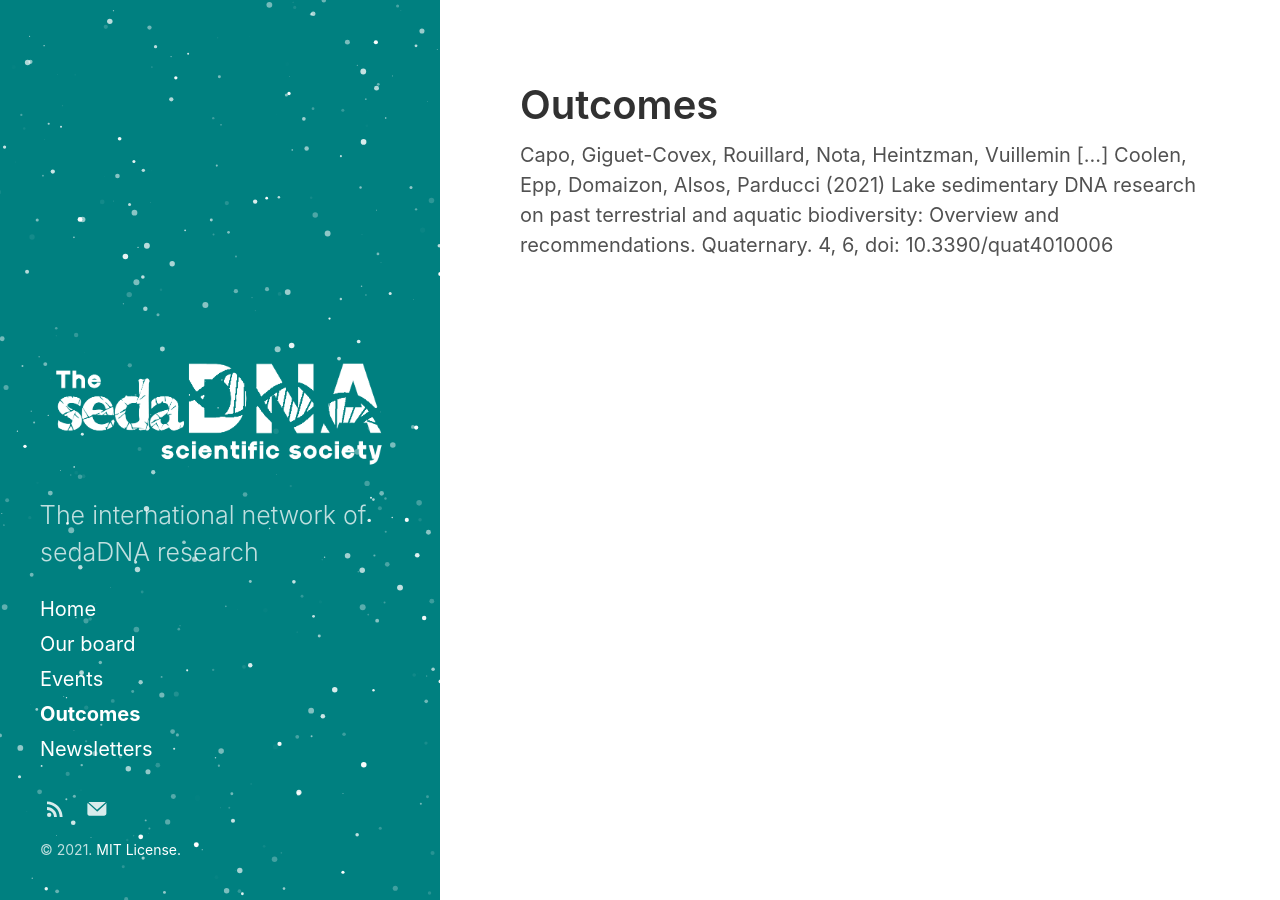
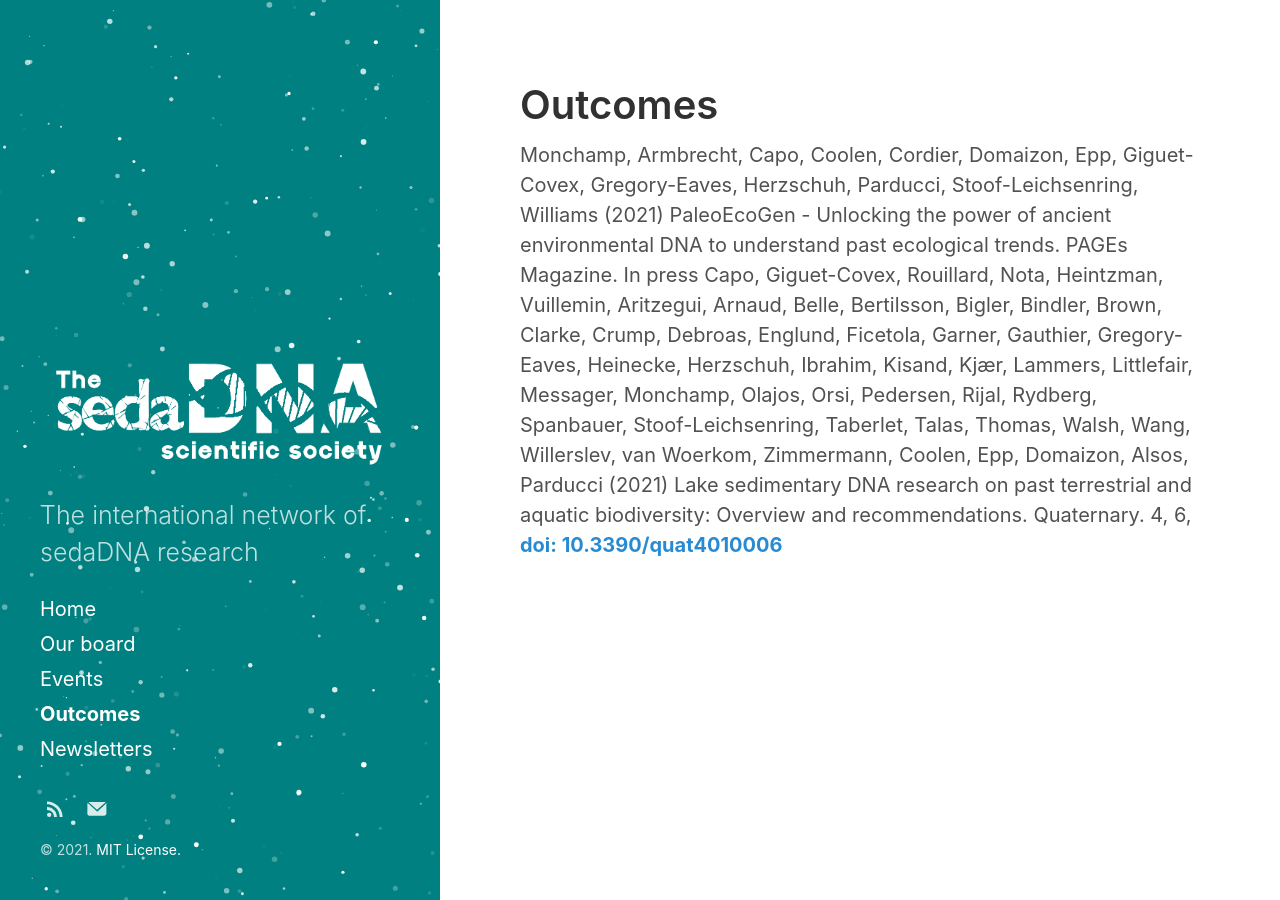
Before and after one commit to sedadna/sedadna.github.io, a Jekyll site: the page built from category/2-outcomes.md, in a window 1280 px wide. Built offline with Jekyll 4.4.1, drawn with Linux system fonts in a browser that asks for light colours.

Commit message:
Update 2-outcomes.md

```diff
--- a/category/2-outcomes.md
+++ b/category/2-outcomes.md
@@ -3,4 +3,8 @@ layout: category
 title: Outcomes
 ---
 
-Capo, Giguet-Covex, Rouillard, Nota, Heintzman, Vuillemin [...] Coolen, Epp, Domaizon, Alsos, Parducci (2021) Lake sedimentary DNA research on past terrestrial and aquatic biodiversity: Overview and recommendations. Quaternary. 4, 6, doi: 10.3390/quat4010006
+<div class="intro">
+Monchamp, Armbrecht, Capo, Coolen, Cordier, Domaizon, Epp, Giguet-Covex, Gregory-Eaves, Herzschuh, Parducci, Stoof-Leichsenring, Williams (2021) PaleoEcoGen - Unlocking the power of ancient environmental DNA to understand past ecological trends. PAGEs Magazine. In press
+
+Capo, Giguet-Covex, Rouillard, Nota, Heintzman, Vuillemin, Aritzegui, Arnaud, Belle, Bertilsson, Bigler, Bindler, Brown, Clarke, Crump, Debroas, Englund, Ficetola, Garner, Gauthier, Gregory-Eaves, Heinecke, Herzschuh, Ibrahim, Kisand, Kjær, Lammers, Littlefair, Messager, Monchamp, Olajos, Orsi, Pedersen, Rijal, Rydberg, Spanbauer, Stoof-Leichsenring, Taberlet, Talas, Thomas, Walsh, Wang, Willerslev, van Woerkom, Zimmermann, Coolen, Epp, Domaizon, Alsos, Parducci (2021) Lake sedimentary DNA research on past terrestrial and aquatic biodiversity: Overview and recommendations. Quaternary. 4, 6, <a href="https://www.mdpi.com/2571-550X/4/1/6" target="_blank"><b>doi: 10.3390/quat4010006 </b></a>
+</div>
```
